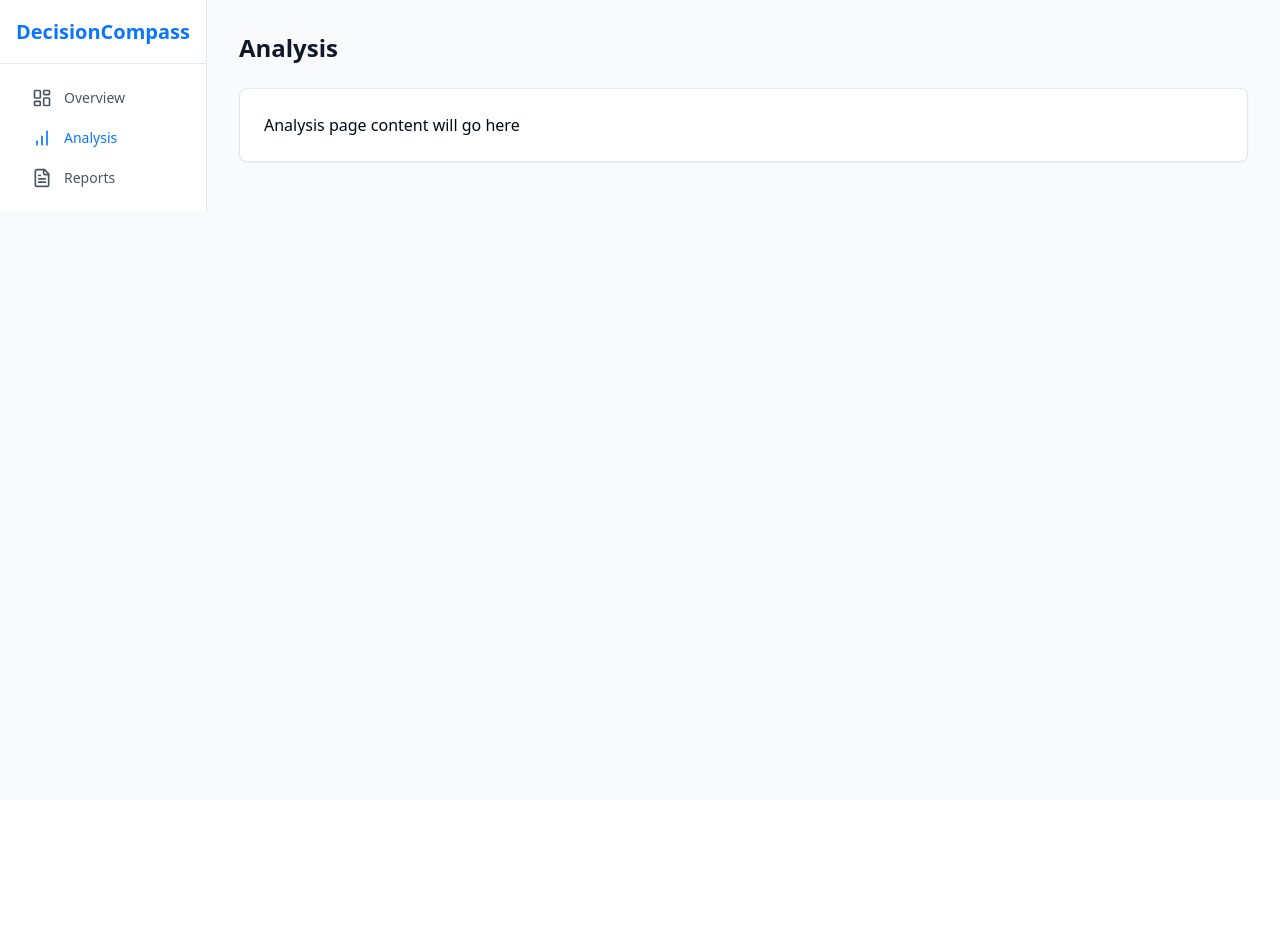
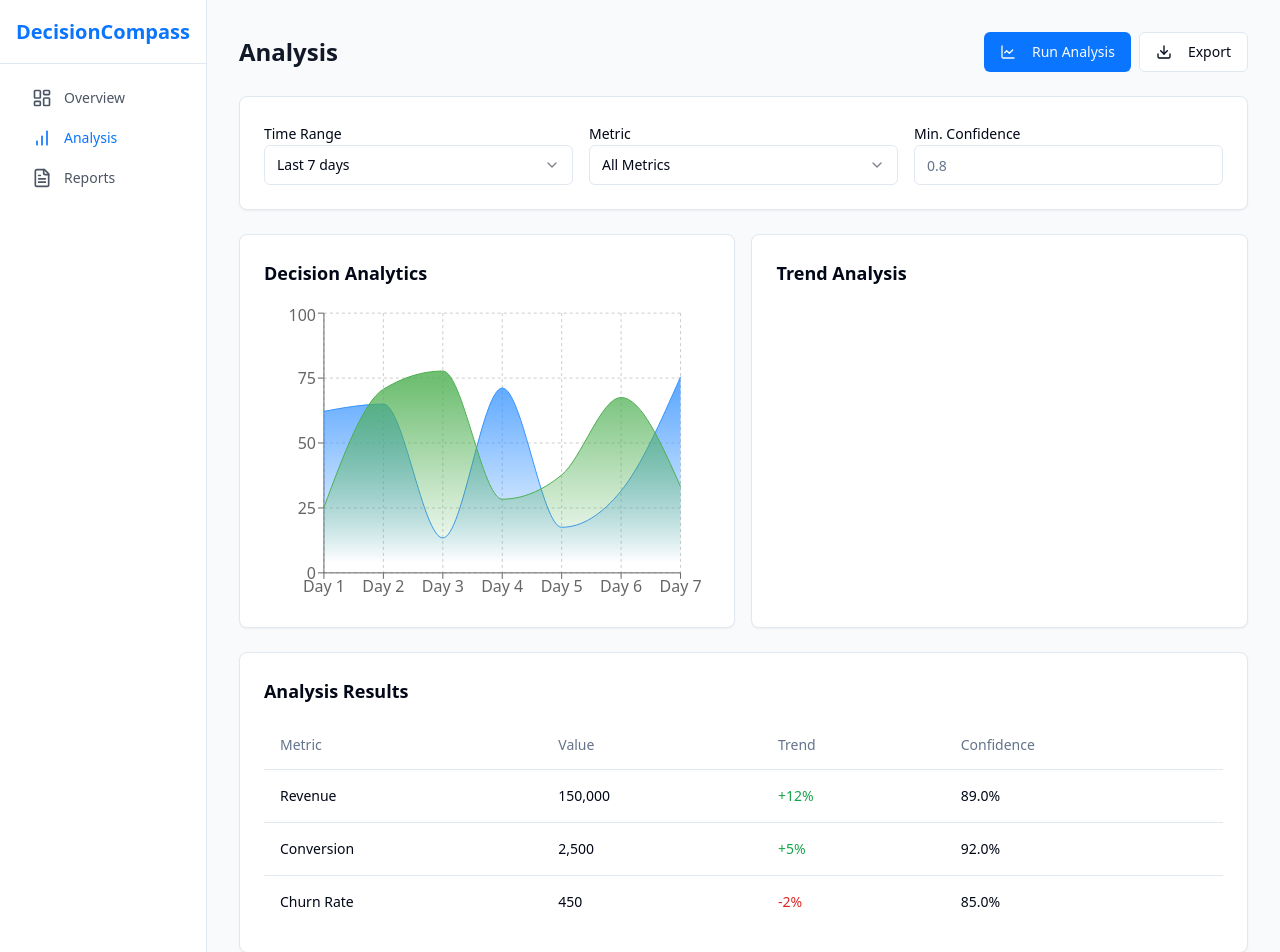
Before and after one commit to Anthony-muhoro/decision-compass, a React (Vite) app: page /dashboard/analysis in a window 1280 px wide. Shown: the top 952 px of the page. Before the commit the page ends 800 px from the top, so only its background shows below. Built offline with nearby package versions, Linux system fonts and the light colour scheme.

Commit message:
Implement analysis and reports features
This commit implements the analysis page, reports generation system, adds visualizations and charts, and sets up backend API endpoints and database schema.

```diff
--- a/src/pages/Analysis.tsx
+++ b/src/pages/Analysis.tsx
@@ -1,18 +1,180 @@
 
+import { useState } from "react";
 import { DashboardSidebar } from "@/components/DashboardSidebar";
 import { Card } from "@/components/ui/card";
+import { Button } from "@/components/ui/button";
+import { DataVisualization } from "@/components/DataVisualization";
+import {
+  Select,
+  SelectContent,
+  SelectItem,
+  SelectTrigger,
+  SelectValue,
+} from "@/components/ui/select";
+import { Input } from "@/components/ui/input";
+import { Label } from "@/components/ui/label";
+import {
+  Table,
+  TableBody,
+  TableCell,
+  TableHead,
+  TableHeader,
+  TableRow,
+} from "@/components/ui/table";
+import { LineChart, RefreshCw, Filter, Download } from "lucide-react";
+import { toast } from "sonner";
+
+// Mock data - replace with actual API calls later
+const mockData = [
+  { id: 1, metric: "Revenue", value: 150000, trend: "+12%", confidence: 0.89 },
+  { id: 2, metric: "Conversion", value: 2500, trend: "+5%", confidence: 0.92 },
+  { id: 3, metric: "Churn Rate", value: 450, trend: "-2%", confidence: 0.85 },
+];
 
 export default function Analysis() {
+  const [timeRange, setTimeRange] = useState("7d");
+  const [metric, setMetric] = useState("all");
+  const [isProcessing, setIsProcessing] = useState(false);
+
+  const handleAnalyze = async () => {
+    setIsProcessing(true);
+    try {
+      // Simulate API call
+      await new Promise((resolve) => setTimeout(resolve, 1500));
+      toast.success("Analysis completed successfully");
+    } catch (error) {
+      toast.error("Failed to process analysis");
+    } finally {
+      setIsProcessing(false);
+    }
+  };
+
   return (
     <div className="min-h-screen bg-gray-50">
       <div className="flex h-full">
         <DashboardSidebar />
         <main className="flex-1 min-w-0 overflow-auto">
           <div className="max-w-7xl mx-auto px-4 sm:px-6 lg:px-8 py-8">
-            <h1 className="text-2xl font-semibold text-gray-900">Analysis</h1>
-            <div className="mt-6">
+            <div className="flex flex-col gap-6">
+              {/* Header */}
+              <div className="flex flex-col sm:flex-row justify-between items-start sm:items-center gap-4">
+                <h1 className="text-2xl font-semibold text-gray-900">Analysis</h1>
+                <div className="flex gap-2">
+                  <Button
+                    onClick={handleAnalyze}
+                    disabled={isProcessing}
+                    className="bg-insight-600 hover:bg-insight-700"
+                  >
+                    {isProcessing ? (
+                      <RefreshCw className="h-4 w-4 mr-2 animate-spin" />
+                    ) : (
+                      <LineChart className="h-4 w-4 mr-2" />
+                    )}
+                    Run Analysis
+                  </Button>
+                  <Button variant="outline">
+                    <Download className="h-4 w-4 mr-2" />
+                    Export
+                  </Button>
+                </div>
+              </div>
+
+              {/* Filters */}
               <Card className="p-6">
-                <p>Analysis page content will go here</p>
+                <div className="flex flex-col sm:flex-row gap-4">
+                  <div className="flex-1">
+                    <Label htmlFor="timeRange">Time Range</Label>
+                    <Select
+                      value={timeRange}
+                      onValueChange={setTimeRange}
+                    >
+                      <SelectTrigger id="timeRange">
+                        <SelectValue placeholder="Select time range" />
+                      </SelectTrigger>
+                      <SelectContent>
+                        <SelectItem value="7d">Last 7 days</SelectItem>
+                        <SelectItem value="30d">Last 30 days</SelectItem>
+                        <SelectItem value="90d">Last 90 days</SelectItem>
+                      </SelectContent>
+                    </Select>
+                  </div>
+                  <div className="flex-1">
+                    <Label htmlFor="metric">Metric</Label>
+                    <Select
+                      value={metric}
+                      onValueChange={setMetric}
+                    >
+                      <SelectTrigger id="metric">
+                        <SelectValue placeholder="Select metric" />
+                      </SelectTrigger>
+                      <SelectContent>
+                        <SelectItem value="all">All Metrics</SelectItem>
+                        <SelectItem value="revenue">Revenue</SelectItem>
+                        <SelectItem value="conversion">Conversion</SelectItem>
+                        <SelectItem value="churn">Churn Rate</SelectItem>
+                      </SelectContent>
+                    </Select>
+                  </div>
+                  <div className="flex-1">
+                    <Label htmlFor="confidence">Min. Confidence</Label>
+                    <Input
+                      id="confidence"
+                      type="number"
+                      placeholder="0.8"
+                      min="0"
+                      max="1"
+                      step="0.1"
+                    />
+                  </div>
+                </div>
+              </Card>
+
+              {/* Charts */}
+              <div className="grid grid-cols-1 lg:grid-cols-2 gap-4">
+                <DataVisualization />
+                <Card className="p-6">
+                  <h3 className="text-lg font-semibold mb-4">Trend Analysis</h3>
+                  <div className="h-[300px]">
+                    {/* Add additional chart here */}
+                  </div>
+                </Card>
+              </div>
+
+              {/* Results Table */}
+              <Card className="p-6">
+                <h3 className="text-lg font-semibold mb-4">Analysis Results</h3>
+                <div className="overflow-x-auto">
+                  <Table>
+                    <TableHeader>
+                      <TableRow>
+                        <TableHead>Metric</TableHead>
+                        <TableHead>Value</TableHead>
+                        <TableHead>Trend</TableHead>
+                        <TableHead>Confidence</TableHead>
+                      </TableRow>
+                    </TableHeader>
+                    <TableBody>
+                      {mockData.map((row) => (
+                        <TableRow key={row.id}>
+                          <TableCell>{row.metric}</TableCell>
+                          <TableCell>{row.value.toLocaleString()}</TableCell>
+                          <TableCell
+                            className={
+                              row.trend.startsWith("+")
+                                ? "text-green-600"
+                                : "text-red-600"
+                            }
+                          >
+                            {row.trend}
+                          </TableCell>
+                          <TableCell>
+                            {(row.confidence * 100).toFixed(1)}%
+                          </TableCell>
+                        </TableRow>
+                      ))}
+                    </TableBody>
+                  </Table>
+                </div>
               </Card>
             </div>
           </div>
```
